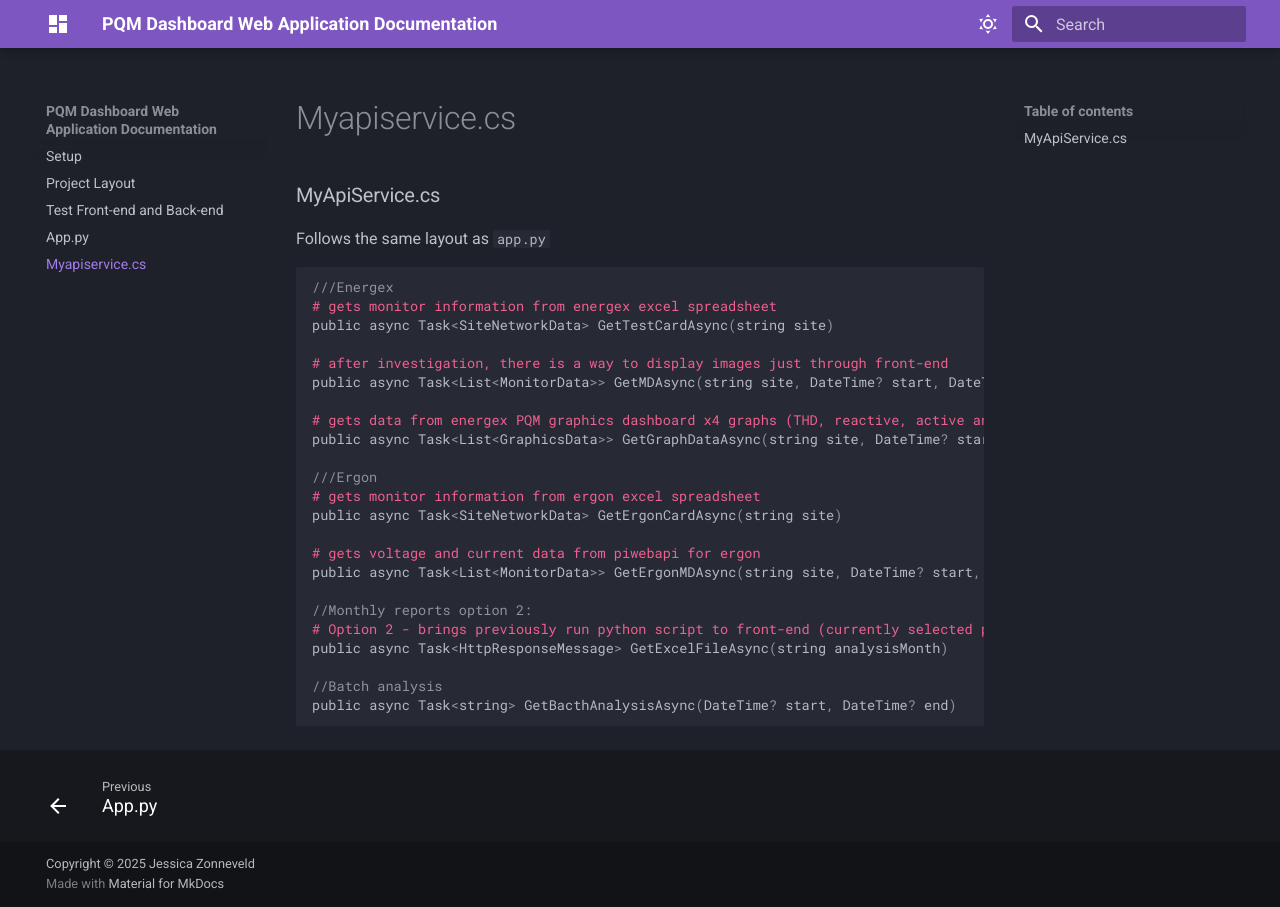
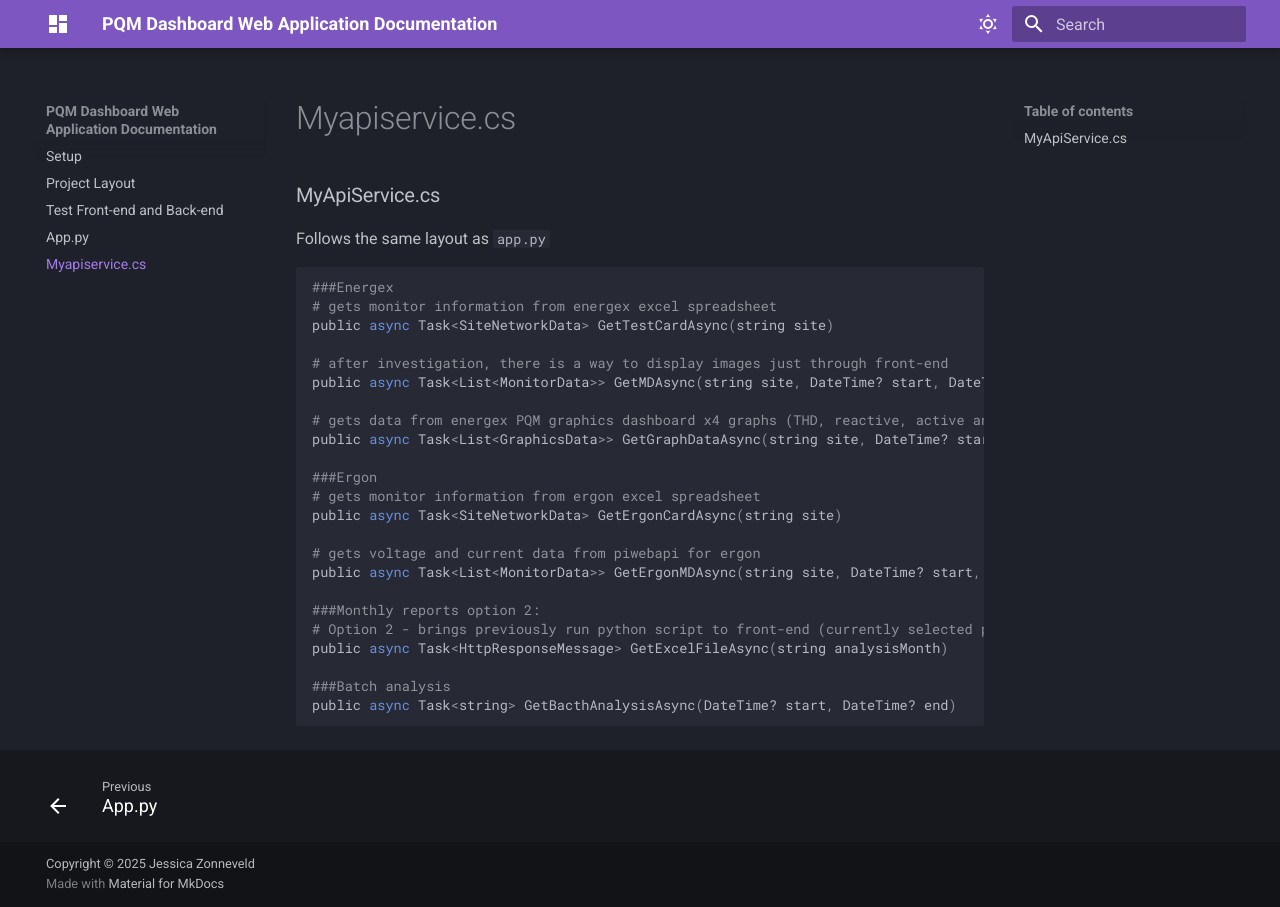
Before and after one commit to jessicazonneveld/PQM_Dashboard, an MkDocs documentation site: the page built from docs/myapiservice.cs.md, in a window 1280 px wide. Built offline with MkDocs 1.6.1 and Material for MkDocs 9.7.7, drawn with Linux system fonts in a browser that asks for light colours.

Commit message:
update 5

````diff
--- a/docs/myapiservice.cs.md
+++ b/docs/myapiservice.cs.md
@@ -2,8 +2,8 @@
 
 Follows the same layout as `app.py`
 
-```c
-///Energex
+```py
+###Energex
 # gets monitor information from energex excel spreadsheet
 public async Task<SiteNetworkData> GetTestCardAsync(string site)
 
@@ -13,17 +13,17 @@ public async Task<List<MonitorData>> GetMDAsync(string site, DateTime? start, Da
 # gets data from energex PQM graphics dashboard x4 graphs (THD, reactive, active and phase angle)
 public async Task<List<GraphicsData>> GetGraphDataAsync(string site, DateTime? start, DateTime? end)
 
-///Ergon
+###Ergon
 # gets monitor information from ergon excel spreadsheet
 public async Task<SiteNetworkData> GetErgonCardAsync(string site)
 
 # gets voltage and current data from piwebapi for ergon
 public async Task<List<MonitorData>> GetErgonMDAsync(string site, DateTime? start, DateTime? end)
 
-//Monthly reports option 2:
+###Monthly reports option 2:
 # Option 2 - brings previously run python script to front-end (currently selected process)
 public async Task<HttpResponseMessage> GetExcelFileAsync(string analysisMonth)
 
-//Batch analysis
+###Batch analysis
 public async Task<string> GetBacthAnalysisAsync(DateTime? start, DateTime? end)
 ```
````
